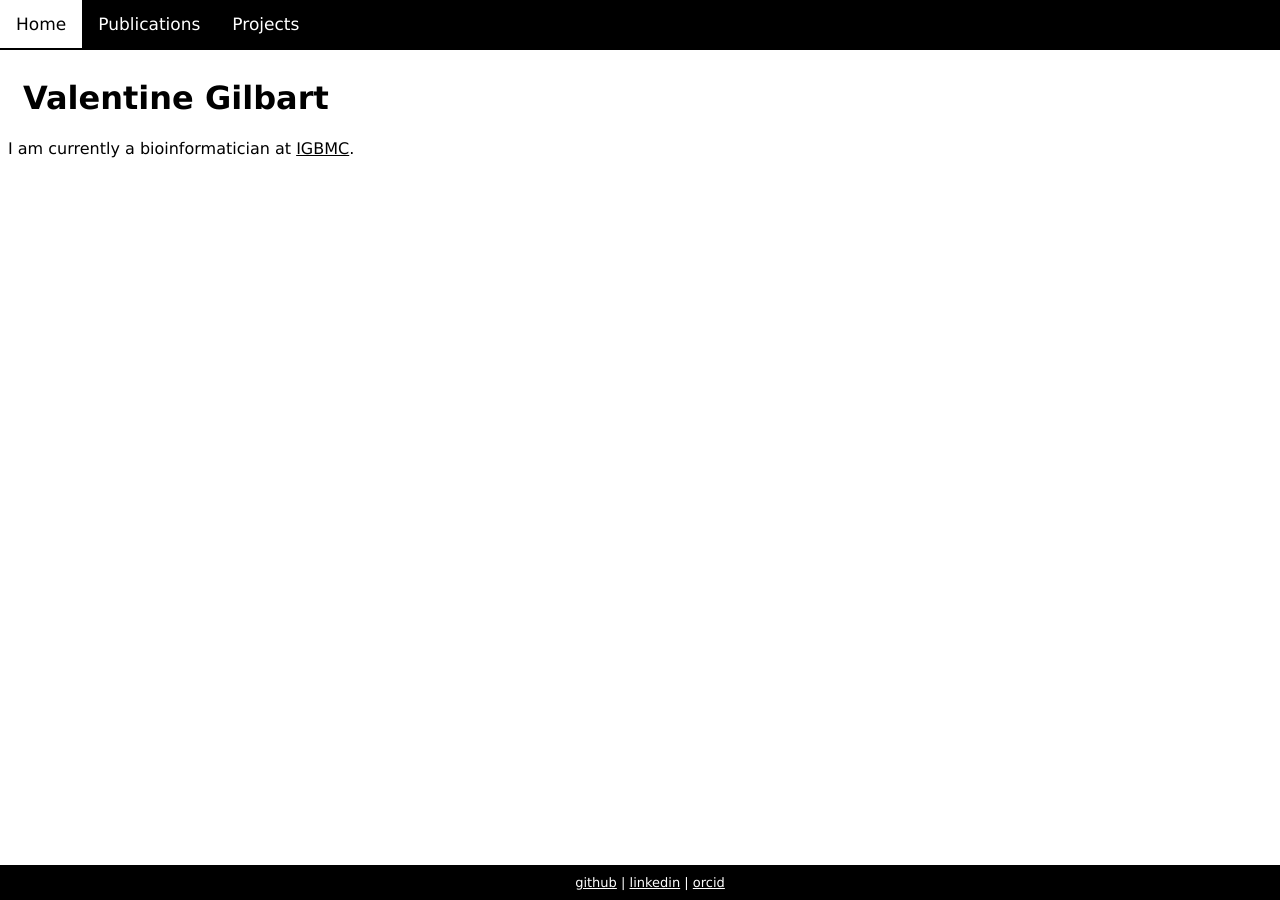
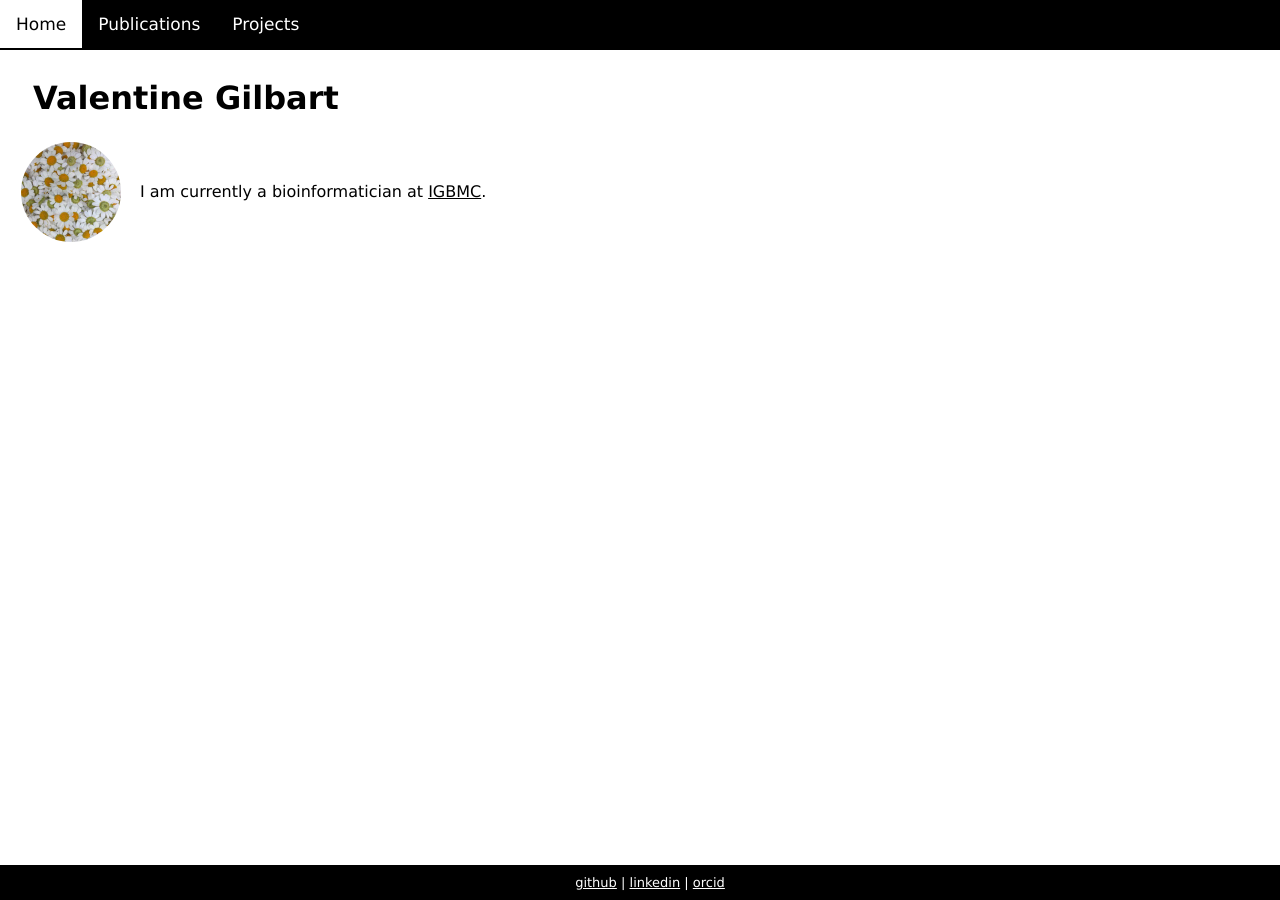
Before and after one commit to vgilbart/vgilbart.github.io, a Jekyll site: the page built from index.md, in a window 1280 px wide. Built offline with Jekyll 4.4.1, drawn with Linux system fonts in a browser that asks for light colours.

Commit message:
Update: 404 page, mobile-fridenly, favicon

```diff
--- a/_includes/header.html
+++ b/_includes/header.html
@@ -1,6 +1,9 @@
-
+<title>vgilbart website</title>
+<link rel="icon" type="image/x-icon" href="/img/favicon.ico">
+<meta name="viewport" content="width=device-width, initial-scale=1.0">
 <div class="topnav">
-    <a href="../index">Home</a>
-    <a href="../publications">Publications</a>
-    <a href="../projects">Projects</a>
+    <a href="/index">Home</a>
+    <a href="/publications">Publications</a>
+    <a href="/projects">Projects</a>
+   <!---  <a href="/posts">Posts</a> -->
 </div>
--- a/_sass/_base.scss
+++ b/_sass/_base.scss
@@ -27,7 +27,8 @@ h1 {
 body {
     padding-top: 50px; /* Adjust this value to match the height of your header */
     padding-bottom: 50px; /* Adjust this value to match the height of your footer */
-  }
+    padding-left: 10px;
+}
 
 footer {
     position: fixed;
@@ -46,3 +47,22 @@ footer a:hover {
     background-color: var(--color2);
     color: var(--color1);
 }
+
+img[alt$=img-homepage] {
+    float: left;
+    border-radius: 50%;
+    width: 100px;
+    margin-right: 15px
+}
+
+.rotate {
+    font-size: 24px;
+    display: inline-block;
+    transform-origin: center;
+    animation: rotate 3s linear infinite;
+}
+
+@keyframes rotate {
+    from { transform: rotate(0deg); }
+    to { transform: rotate(360deg); }
+}
--- a/index.md
+++ b/index.md
@@ -5,4 +5,4 @@ title: Valentine Gilbart's homepage
 
 # Valentine Gilbart
 
-I am currently a bioinformatician at [IGBMC](https://www.igbmc.fr/).
+| ![image alt img-homepage](/img/favicon.ico) | I am currently a bioinformatician at [IGBMC](https://www.igbmc.fr/). |
```
Also changed, not shown: 404.md (added, +9 -0 lines), _config.yaml (line endings or trailing spaces), img/favicon.ico (added).
